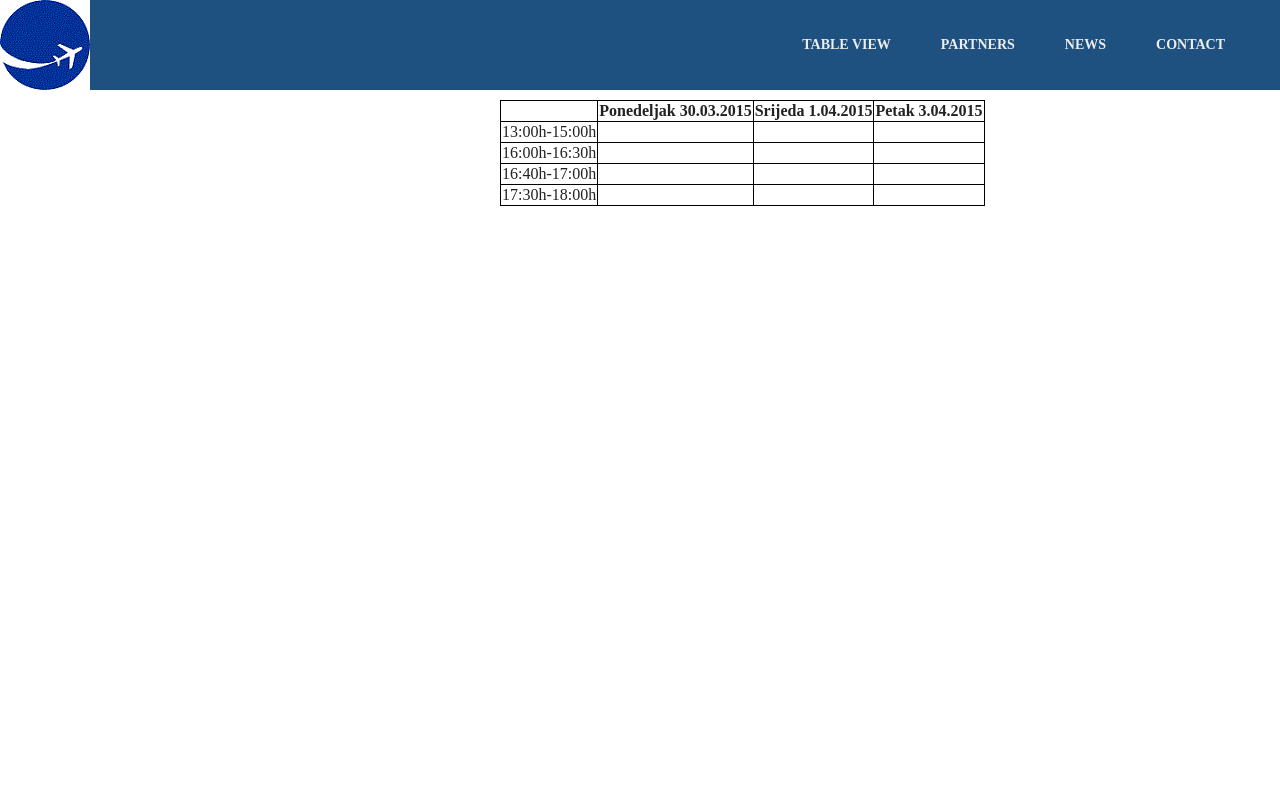
After one commit to WebTehnologijeETF/AvioAgencija, a PHP site: page /tableview.html in a window 1280 px wide. The commit adds this page. Run offline with PHP 8.4, Linux system fonts and the light colour scheme.

Commit message:
Added core html with some css

```diff
--- a/css/basicstyle.css
+++ b/css/basicstyle.css
@@ -7,6 +7,7 @@
 	padding-right:30px;
 	height:90px;
 	z-index:1000;
+	background: rgb(30, 81, 128);
 }
 
 #menu .item{
@@ -15,10 +16,13 @@
 	font-size: 14px;
 	font-weight: bold;
 	text-transform: uppercase;
-	color:black;
+	color: #ededed;
 	text-decoration: none;
 	margin:0px 25px;
 	outline: none;
+}
+.logo{
+	display: inline;
 }
 
 #menu .item:hover{
@@ -78,6 +82,13 @@ html {
 	padding-right:50px;
 }
 
+.contact-form{
+	padding-left:50px	;
+
+}
+.contact-header{
+	padding-left:50px;
+}
 .contact-input{
 	display:block;
 	margin:0 0 10px 0;
@@ -99,7 +110,22 @@ html {
 	border-radius:2px;
 }
 .contact-label{
-	display:
-	block;
+	display: block;
 	margin:0 0 10px 0
 }
+.tabela{
+	position: absolute;
+	left:500px;
+	top:100px;
+	border-collapse: collapse;
+	border: 1px solid black;
+}
+.tabela_thtd{
+	border: 1px solid black;
+}
+.moja_lista{
+	position: absolute;
+	left:500px;
+	top:100px;
+	list-style-image: url('http://www.w3schools.com/cssref/sqpurple.gif');
+}
--- /dev/null
+++ b/tableview.html
@@ -0,0 +1,52 @@
+<!DOCTYPE HTML PUBLIC "-//W3C//DTD HTML 4.01 Transitional//EN">
+<HTML>
+	<HEAD>
+		<TITLE>Putovanja</TITLE>
+		<meta http-equiv="Content-Type" content="text/html; charset=utf-8">
+		<link rel="stylesheet" type="text/css" href="css/basicstyle.css">
+	</HEAD>
+	<BODY>
+		<div id="menu">
+			<img class="logo" src="img/logo.png">
+			<a href="contact.html" class="item">Contact</a>
+			<a href="index.html" class="item">News</a>
+			<a href="partners.html" class="item">Partners</a>
+			<a href="tableview.html" class="item">Table View</a>
+		</div>
+
+		<div class="putovanja">
+			<table class="tabela">
+				<tr>
+					<th class="tabela_thtd"></th>
+					<th class="tabela_thtd">Ponedeljak 30.03.2015</th>
+					<th class="tabela_thtd">Srijeda 1.04.2015</th>
+					<th class="tabela_thtd">Petak 3.04.2015</th>
+				</tr>
+				<tr>
+					<td class="tabela_thtd">13:00h-15:00h</td>
+					<td class="tabela_thtd"></td>
+					<td class="tabela_thtd"></td>
+					<td class="tabela_thtd"></td>
+				</tr>
+				<tr>
+					<td class="tabela_thtd">16:00h-16:30h</td>
+					<td class="tabela_thtd"></td>
+					<td class="tabela_thtd"></td>
+					<td class="tabela_thtd"></td>
+				</tr>
+				<tr>
+					<td class="tabela_thtd">16:40h-17:00h</td>
+					<td class="tabela_thtd"></td>
+					<td class="tabela_thtd"></td>
+					<td class="tabela_thtd"></td>
+				</tr>
+				<tr>
+					<td class="tabela_thtd">17:30h-18:00h</td>
+					<td class="tabela_thtd"></td>
+					<td class="tabela_thtd"></td>
+					<td class="tabela_thtd"></td>
+				</tr>
+			</table>
+		</div>
+	</BODY>
+</HTML>
```
Also changed, not shown: contact.html (+12 -11 lines), index.html (+4 -3 lines), partners.html (added, +26 -0 lines), img/logo.png (added).
